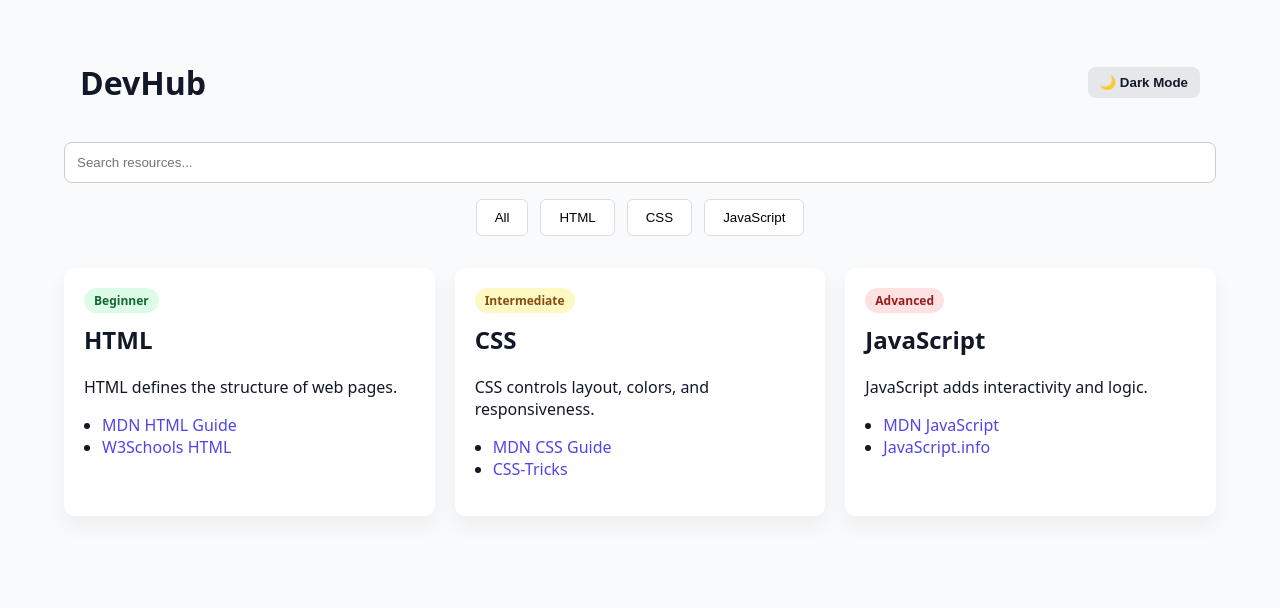
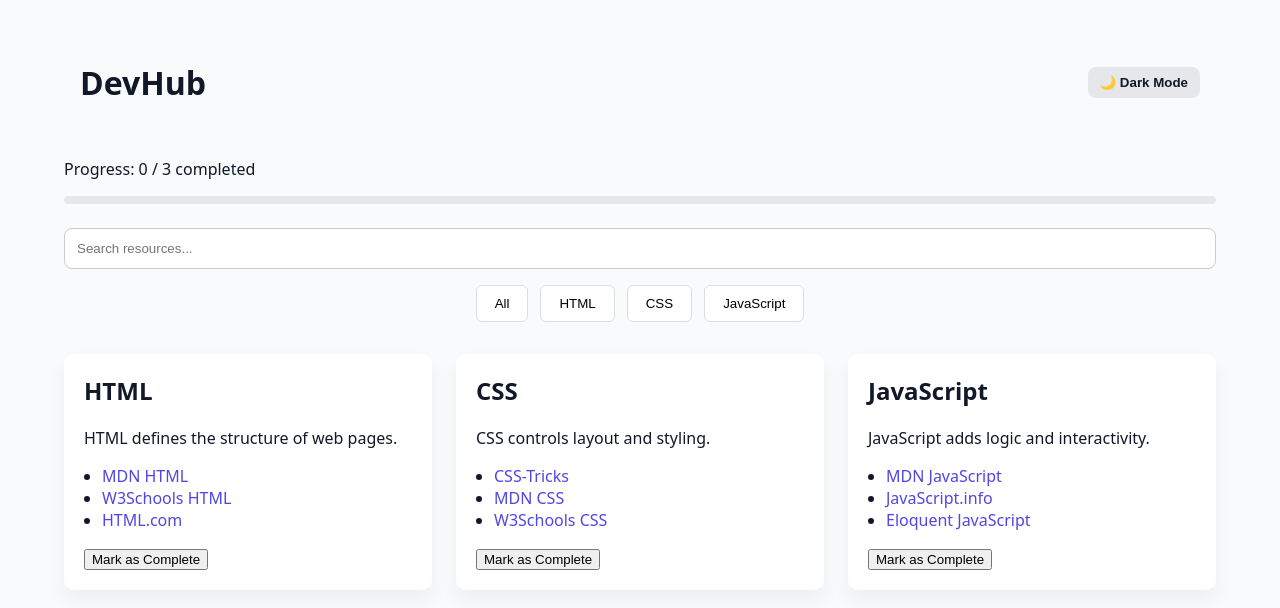
Before and after one commit to GabieRise/Devhub2.O, a React (Vite) app: page / in a window 1280 px wide. Shown: the top 608 px of the page. Built offline with nearby package versions, Linux system fonts and the light colour scheme.

Commit message:
progress bar

```diff
--- a/src/App.css
+++ b/src/App.css
@@ -75,6 +75,7 @@ header {
   font-weight: 600;
 }
 
+
 body.dark .theme-toggle {
   background: #1e293b;
   color: #e5e7eb;
@@ -83,6 +84,11 @@ body.dark .theme-toggle {
 body.light .theme-toggle {
   background: #e5e7eb;
   color: #111827;
+}
+
+.completed {
+  border-left: 6px solid #22c55e;
+  opacity: 0.9;
 }
 
 
@@ -210,3 +216,48 @@ article a:hover {
   background: #fee2e2;
   color: #991b1b;
 }
+
+/* Progress */
+.progress {
+  margin-bottom: 24px;
+}
+
+.progress-bar {
+  height: 8px;
+  background: #e5e7eb;
+  border-radius: 999px;
+  overflow: hidden;
+}
+
+.progress-fill {
+  height: 100%;
+  background: #22c55e;
+  transition: width 0.3s ease;
+}
+
+/* Search */
+.search-input {
+  width: 100%;
+  padding: 12px;
+  margin-bottom: 16px;
+  border-radius: 8px;
+  border: 1px solid #ccc;
+}
+
+/* Grid */
+.grid {
+  display: grid;
+  gap: 24px;
+}
+
+@media (min-width: 768px) {
+  .grid {
+    grid-template-columns: repeat(3, 1fr);
+  }
+}
+
+/* Completed card */
+.completed {
+  border-left: 6px solid #22c55e;
+  opacity: 0.9;
+}
--- a/src/components/ResourceCard.jsx
+++ b/src/components/ResourceCard.jsx
@@ -1,20 +1,22 @@
-function ResourceCard({ title, description, level, resources }) {
+function ResourceCard({ title, description, resources, completed, onToggle }) {
   return (
-    <article className={`level ${level}`}>
-      <span className="level-badge">{level}</span>
-
+    <article className={completed ? "completed" : ""}>
       <h2>{title}</h2>
       <p>{description}</p>
 
       <ul>
         {resources.map((res, index) => (
           <li key={index}>
-            <a href={res.link} target="_blank" rel="noopener noreferrer">
+            <a href={res.link} target="_blank" rel="noreferrer">
               {res.name}
             </a>
           </li>
         ))}
       </ul>
+
+      <button onClick={onToggle}>
+        {completed ? "✅ Completed" : "Mark as Complete"}
+      </button>
     </article>
   );
 }
--- a/src/components/ResourceList.jsx
+++ b/src/components/ResourceList.jsx
@@ -5,11 +5,25 @@ import resourcesData from "../data/resources";
 function ResourceList() {
   const [selectedCategory, setSelectedCategory] = useState("all");
   const [searchTerm, setSearchTerm] = useState("");
+  const [completed, setCompleted] = useState(
+    JSON.parse(localStorage.getItem("completed")) || []
+  );
+
+  const toggleComplete = (id) => {
+    const updated = completed.includes(id)
+      ? completed.filter((item) => item !== id)
+      : [...completed, id];
+
+    setCompleted(updated);
+    localStorage.setItem("completed", JSON.stringify(updated));
+  };
+
+  const progress = (completed.length / resourcesData.length) * 100;
 
   const filteredResources = resourcesData.filter((item) => {
     const matchesCategory =
       selectedCategory === "all" ||
-      item.title.toLowerCase() === selectedCategory;
+      item.id === selectedCategory;
 
     const matchesSearch =
       item.title.toLowerCase().includes(searchTerm.toLowerCase()) ||
@@ -20,7 +34,20 @@ function ResourceList() {
 
   return (
     <>
-      {/* Search input */}
+      {/* Progress */}
+      <div className="progress">
+        <p>
+          Progress: {completed.length} / {resourcesData.length} completed
+        </p>
+        <div className="progress-bar">
+          <div
+            className="progress-fill"
+            style={{ width: `${progress}%` }}
+          />
+        </div>
+      </div>
+
+      {/* Search */}
       <input
         type="text"
         placeholder="Search resources..."
@@ -29,18 +56,27 @@ function ResourceList() {
         onChange={(e) => setSearchTerm(e.target.value)}
       />
 
-      {/* Filter buttons */}
+      {/* Filters */}
       <div className="filters">
         <button onClick={() => setSelectedCategory("all")}>All</button>
         <button onClick={() => setSelectedCategory("html")}>HTML</button>
         <button onClick={() => setSelectedCategory("css")}>CSS</button>
-        <button onClick={() => setSelectedCategory("javascript")}>JavaScript</button>
+        <button onClick={() => setSelectedCategory("javascript")}>
+          JavaScript
+        </button>
       </div>
 
       {/* Cards */}
       <section className="grid">
-        {filteredResources.map((item, index) => (
-          <ResourceCard key={index} {...item} />
+        {filteredResources.map((item) => (
+          <ResourceCard
+            key={item.id}
+            title={item.title}
+            description={item.description}
+            resources={item.resources}
+            completed={completed.includes(item.id)}
+            onToggle={() => toggleComplete(item.id)}
+          />
         ))}
       </section>
     </>
--- a/src/data/resources.js
+++ b/src/data/resources.js
@@ -1,29 +1,32 @@
 const resources = [
   {
+    id: "html",
     title: "HTML",
-    level: "beginner",
     description: "HTML defines the structure of web pages.",
     resources: [
-      { name: "MDN HTML Guide", link: "https://developer.mozilla.org/en-US/docs/Web/HTML" },
-      { name: "W3Schools HTML", link: "https://www.w3schools.com/html/" }
+      { name: "MDN HTML", link: "https://developer.mozilla.org/en-US/docs/Web/HTML" },
+      { name: "W3Schools HTML", link: "https://www.w3schools.com/html/"},
+      { name: "HTML.com", link: "https://html.com/" }
     ]
   },
   {
+    id: "css",
     title: "CSS",
-    level: "intermediate",
-    description: "CSS controls layout, colors, and responsiveness.",
+    description: "CSS controls layout and styling.",
     resources: [
-      { name: "MDN CSS Guide", link: "https://developer.mozilla.org/en-US/docs/Web/CSS" },
-      { name: "CSS-Tricks", link: "https://css-tricks.com/" }
+      { name: "CSS-Tricks", link: "https://css-tricks.com/" },
+      { name: "MDN CSS", link: "https://developer.mozilla.org/en-US/docs/Web/CSS" },
+      { name: "W3Schools CSS", link: "https://www.w3schools.com/css/" }
     ]
   },
-  {
+    {
+    id: "javascript",
     title: "JavaScript",
-    level: "advanced",
-    description: "JavaScript adds interactivity and logic.",
+    description: "JavaScript adds logic and interactivity.",
     resources: [
       { name: "MDN JavaScript", link: "https://developer.mozilla.org/en-US/docs/Web/JavaScript" },
-      { name: "JavaScript.info", link: "https://javascript.info/" }
+        { name: "JavaScript.info", link: "https://javascript.info/" },
+        { name: "Eloquent JavaScript", link: "https://eloquentjavascript.net/" }
     ]
   }
 ];
```
